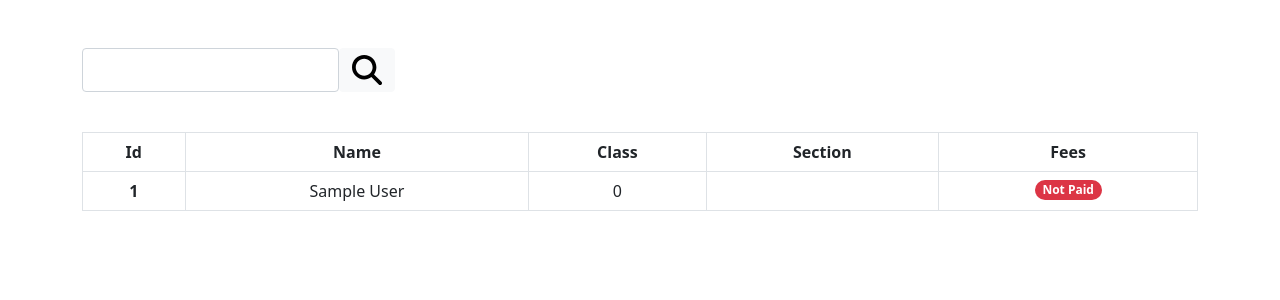
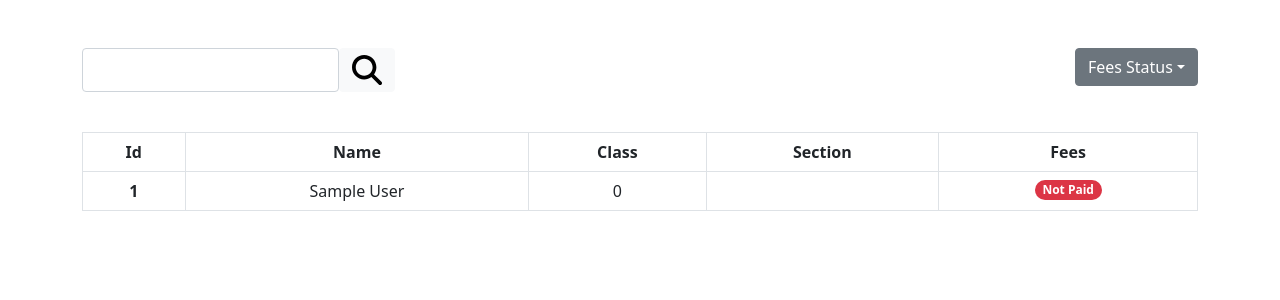
Before and after one commit to sundarrajponnulingam/Student-Management-System, a PHP site: page /Fees.php in a window 1280 px wide. Shown: the part 60-360 px from the top of the page. Run offline with PHP 8.4, Linux system fonts and the light colour scheme; the visitor is signed in with stand-in values (Sample User, id 1); data that the repository does not hold is empty.

Commit message:
Filtering using Fees Status functionality added in Fees.php and Offcanvas hide when list element is clicked functionality is added Footer.php

```diff
--- a/Fees.php
+++ b/Fees.php
@@ -10,7 +10,7 @@
 		require 'Header.php';
 		require 'Footer.php';
 
-		$where = "";
+		$where = " WHERE 1";
 		$limit = "";
 
 		$sql = "SELECT * FROM table_students";
@@ -26,7 +26,7 @@
 
 			$search = trim($_GET['search']);
 
-			$where = " WHERE student_id LIKE '%$search%'
+			$where .= " AND student_id LIKE '%$search%'
 					OR student_name LIKE '%$search%'
 					OR student_class LIKE '%$search%'
 					OR student_section LIKE '%$search%'
@@ -34,6 +34,14 @@
 					OR student_father_name LIKE '%$search%'
 					OR student_mother_name LIKE '%$search%'
 					OR student_guardian_id LIKE '%$search%' ";
+
+		}
+
+		if (isset($_GET['fees_status'])) {
+
+			$student_fees_status = $_GET['fees_status'];
+
+			$where .= " AND student_fees_status = '$student_fees_status'";
 
 		}
 
@@ -49,7 +57,6 @@
 		$total_pages = ceil($total_rows / 5);
 
 		$sql = " SELECT student_id, student_name, student_class, student_section, student_fees_status FROM table_students $where ORDER BY student_id ASC $limit ";
-
 		$result = mysqli_query($connection, $sql);
 
 	 ?>
@@ -96,6 +103,19 @@
 					</div>
 
 				</form>
+
+			</div>
+
+			<div class="dropdown float-end">
+
+				<button class="btn btn-secondary dropdown-toggle" type="button" data-bs-toggle="dropdown" aria-expanded = "false">Fees Status</button>
+
+				<ul class="dropdown-menu">
+
+					<li><a class="dropdown-item" href="Fees.php?fees_status=1">Paid</a></li>
+					<li><a class="dropdown-item" href="Fees.php?fees_status=0">Not Paid</a></li>
+
+				</ul>
 
 			</div>
 
@@ -196,7 +216,7 @@
 
 			 				<li>
 
-			 				 	<a class="page-link" href="Fees.php?page=<?php echo $page-1 ; echo (isset($_GET['search']) && !empty($_GET['search'])) ? '&search='.$_GET['search'] : '';?>">Previous</a>
+			 				 	<a class="page-link" href="Fees.php?page=<?php echo $page-1 ; echo (isset($_GET['search']) && !empty($_GET['search'])) ? '&search='.$_GET['search'] : '';  echo (isset($_GET['fees_status']) && !empty($_GET['fees_status'])) ? '&fees_status='.$_GET['fees_status'] : '';?>">Previous</a>
 
 			 				</li>
 
@@ -210,7 +230,7 @@
 
 			 				<li class="page-item <?php echo $page == $i ? 'active aria-current="page" ' : ''; ?>">
 
-			 					<a class="page-link" href="Fees.php?page=<?php echo $i; echo (isset($_GET['search']) && !empty($_GET['search'])) ? '&search='.$_GET['search'] : '';?>">
+			 					<a class="page-link" href="Fees.php?page=<?php echo $i; echo (isset($_GET['search']) && !empty($_GET['search'])) ? '&search='.$_GET['search'] : ''; echo (isset($_GET['fees_status']) && !empty($_GET['fees_status'])) ? '&fees_status='.$_GET['fees_status'] : '';?>">
 
 			 							<?php echo $i; ?>
 
@@ -226,7 +246,7 @@
 
 							<li>
 
-							 	<a class="page-link" href="Fees.php?page=<?php echo $page+1 ; echo (isset($_GET['search']) && !empty($_GET['search'])) ? '&search='.$_GET['search'] : '';?>">Next</a>
+							 	<a class="page-link" href="Fees.php?page=<?php echo $page+1 ; echo (isset($_GET['search']) && !empty($_GET['search'])) ? '&search='.$_GET['search'] : ''; echo (isset($_GET['fees_status']) && !empty($_GET['fees_status'])) ? '&fees_status='.$_GET['fees_status'] : '';?>">Next</a>
 
 							</li>
 
@@ -242,8 +262,34 @@
 
 		</div>
 
-	 </body>
-	 </html>
+	</body>
+	</html>
+
+	<script type="text/javascript">
+
+		function fliterByFeesStatus(feesStatus){
+
+			var feesStatus = feesStatus;
+
+			var xmlhttp = new XMLHttpRequest();
+
+			xmlhttp.onreadystatechange = function(){
+
+				if (this.readyState == 4 && this.status == 200) {
+
+					window.location.reload();
+
+				}
+
+			};
+
+			xmlhttp.open("GET", "Fees.php?fees_status=" + feesStatus, true);
+			xmlhttp.send();
+
+		}
+
+	</script>
+
 
 <?php
 
--- a/Footer.php
+++ b/Footer.php
@@ -4,7 +4,7 @@
 
  ?>
 
-<div class="offcanvas offcanvas-start" data-bs-backdrop="false" data-bs-scroll="true" id="menu" aria-labelledby="menuLabel" tabindex="-1">
+<div class="offcanvas offcanvas-start" data-bs-backdrop="false" data-bs-scroll="true" data-bs-keyboard="true" id="menu" aria-labelledby="menuLabel" tabindex="-1">
 
 	<div class="offcanvas-header">
 
@@ -964,6 +964,34 @@
 
 	$(document).ready(function(){
 
+		$(".list-group-item").click(function(){
+
+			$('.offcanvas').hide();
+
+		});
+
+	});
+
+</script>
+
+<script type="text/javascript">
+
+	$(document).ready(function(){
+
+		$("#menuBars").click(function(){
+
+			$('.offcanvas').show();
+
+		});
+
+	});
+
+</script>
+
+<script type="text/javascript">
+
+	$(document).ready(function(){
+
 		$('#no_data_found_close').click(function(){
 
 			$('#no_data_found').modal('hide');
--- a/Header.php
+++ b/Header.php
@@ -9,7 +9,7 @@
 
 			<div class="container-fluid">
 
-				<button class="navbar-toggler" type="button" data-bs-toggle="offcanvas" data-bs-target="#menu" aria-controls="menu">
+				<button class="navbar-toggler" type="button" data-bs-toggle="offcanvas" data-bs-target="#menu" aria-controls="menu" id="menuBars">
 
 					<span class="navbar-toggler-icon">
 
```
